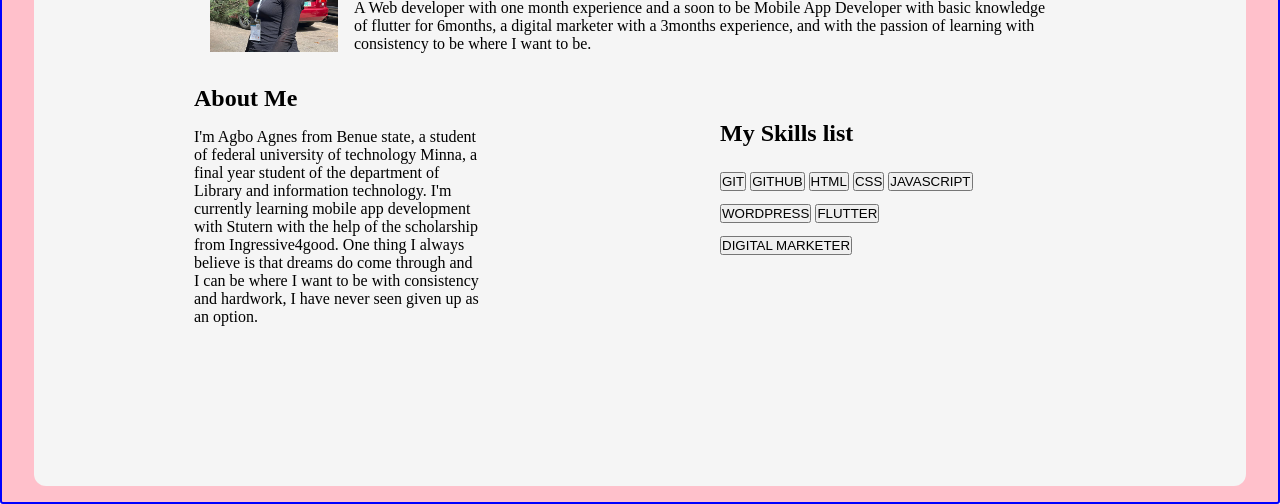
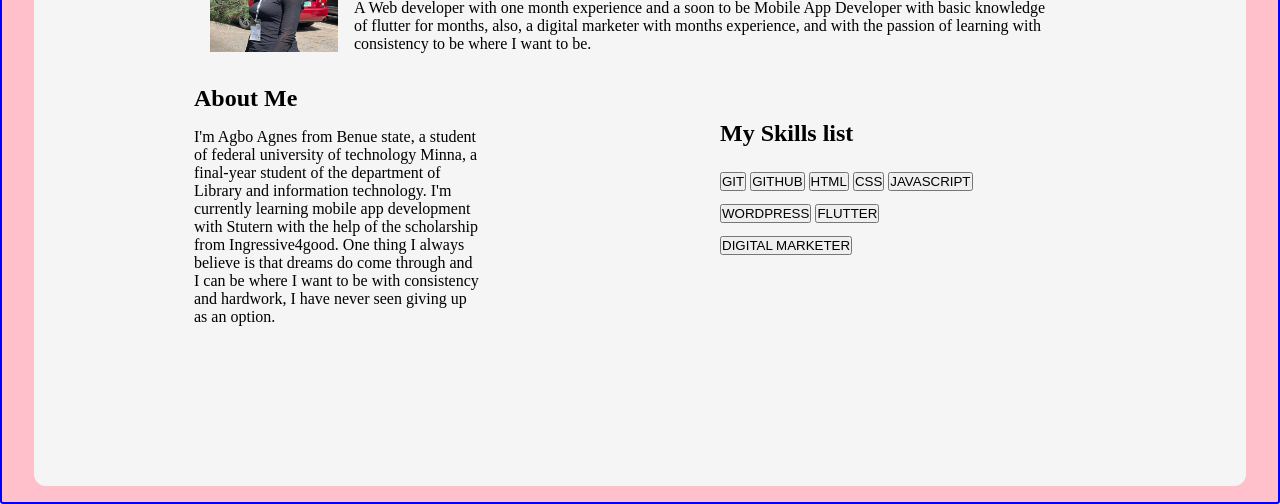
Before and after one commit to agnestreasure2/My-Porfolio, a plain HTML site: page index.html in a window 1280 px wide. Shown: the part 302-806 px from the top of the page. Drawn offline with Linux system fonts and the light colour scheme.

Commit message:
My Portfolio

```diff
--- a/index.html
+++ b/index.html
@@ -29,7 +29,7 @@
                     <h3>Hello there!</h3>
                     <h1>I'm Agnes</h1>
                     <p>A Web developer with one month experience and a soon to be Mobile App Developer with
-                        basic knowledge of flutter for 6months, a digital marketer with a 3months experience,
+                        basic knowledge of flutter for months, also, a digital marketer with months experience,
                         and with the passion of learning with consistency to be where I want to be.
                     </p>
                 </div>
@@ -38,11 +38,10 @@
                         <div>
                             <h2>About Me</h2>
                             <p>I'm Agbo Agnes from Benue state, a student of federal university of technology Minna, a
-                                final
-                                year student of the department of Library and information technology. I'm currently
+                                final-year student of the department of Library and information technology. I'm currently
                                 learning mobile app development with Stutern with the help of the scholarship
                                 from Ingressive4good. One thing I always believe is that dreams do come through
-                                and I can be where I want to be with consistency and hardwork, I have never seen given
+                                and I can be where I want to be with consistency and hardwork, I have never seen giving
                                 up as an option.
                             </p>
                         </div>
```
